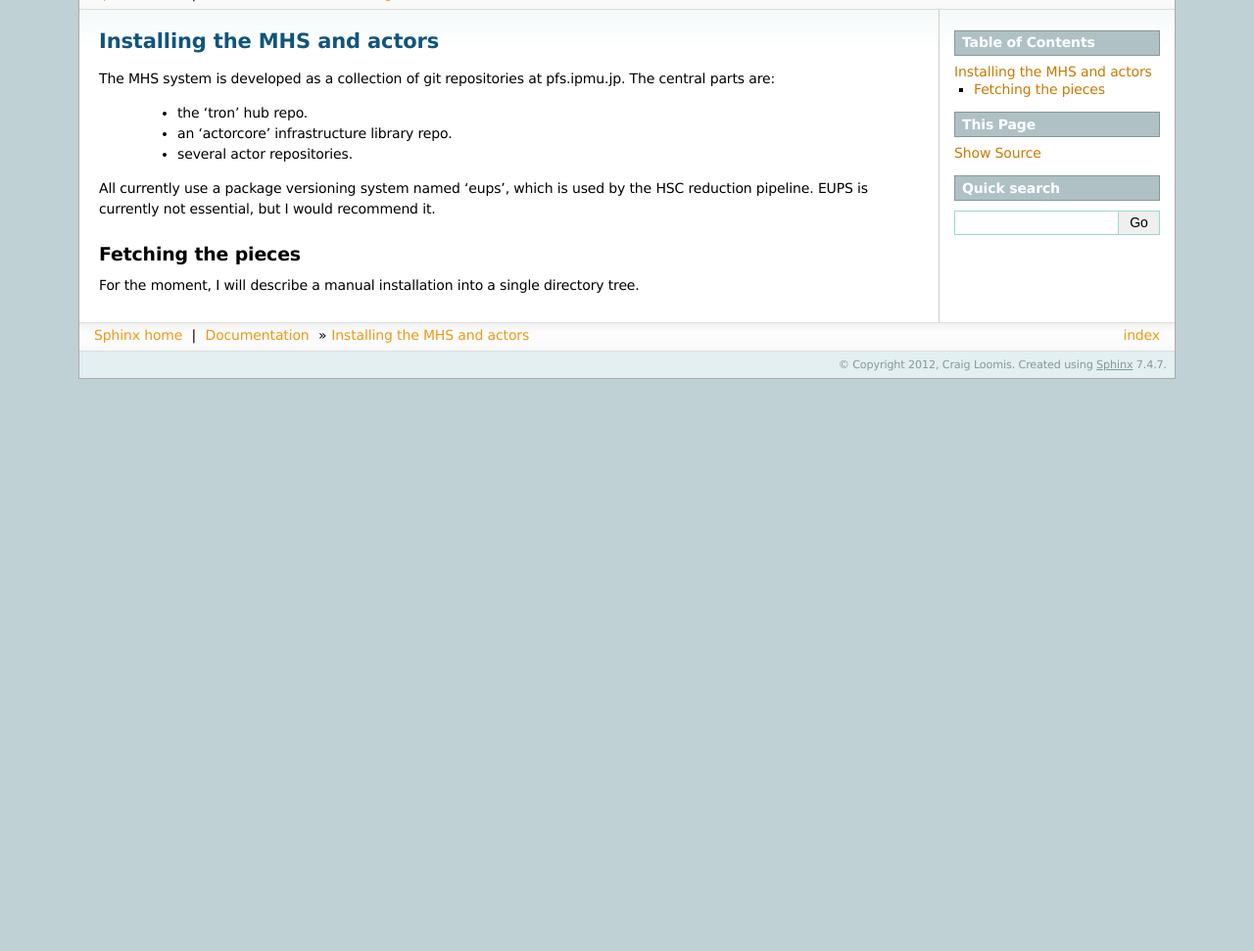
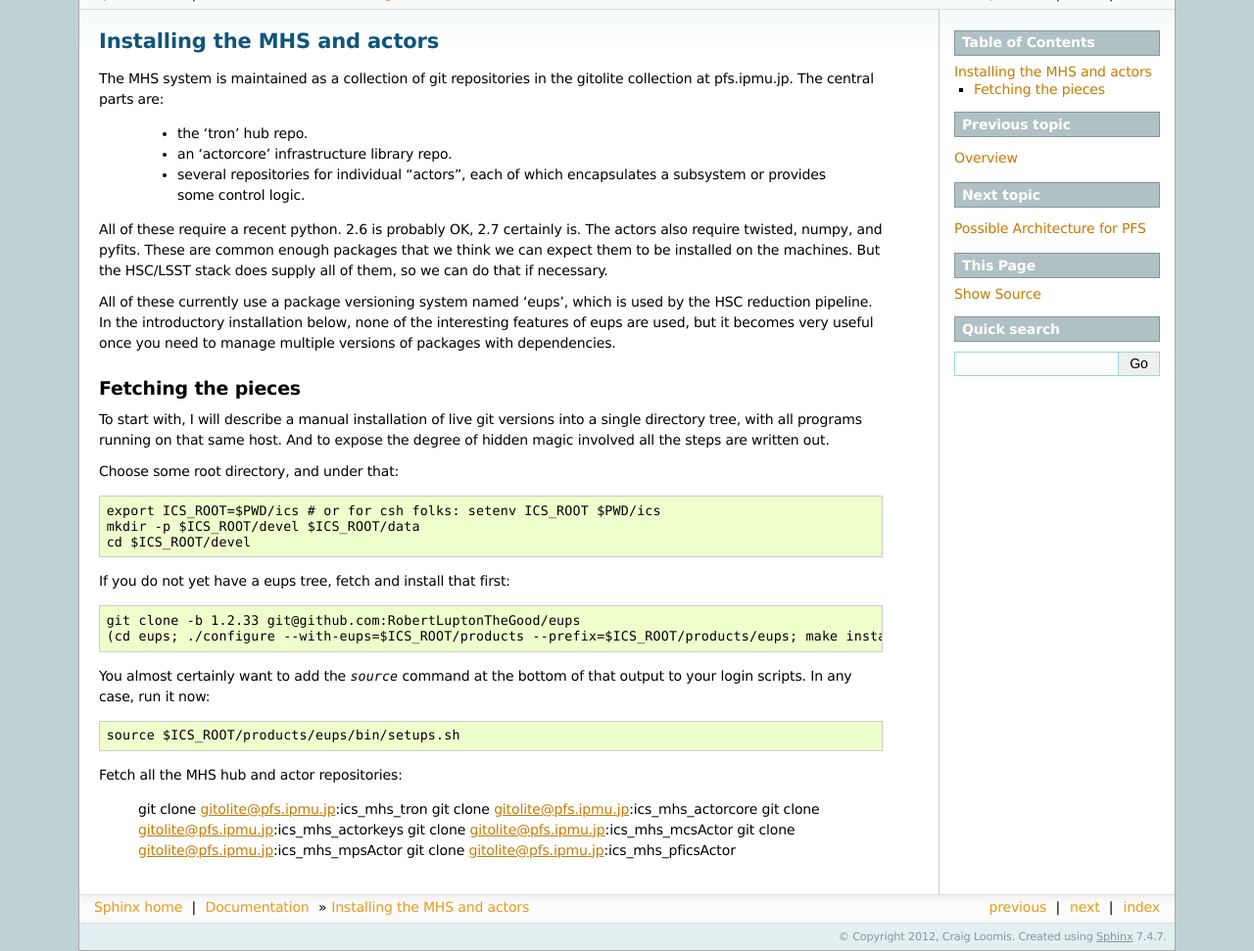
Before and after one commit to Subaru-PFS/tron_tron, a Sphinx documentation site: the page built from Docs/sphinx/INSTALL.rst, in a window 1280 px wide. Shown: the part 352-1323 px from the top of the page at 98% size. Built offline with Sphinx 7.4.7, drawn with Linux system fonts in a browser that asks for light colours; formulas are drawn with MathJax 3; before the commit the page ends 900 px from its top, so only the background shows below that.

Commit message:
update docs with crude INSTALL and some post-PDR changes

```diff
--- a/Docs/sphinx/INSTALL.rst
+++ b/Docs/sphinx/INSTALL.rst
@@ -1,20 +1,55 @@
 Installing the MHS and actors
 =============================
 
-The MHS system is developed as a collection of git repositories at
-pfs.ipmu.jp. The central parts are:
+The MHS system is maintained as a collection of git repositories in
+the gitolite collection at pfs.ipmu.jp. The central parts are:
 
  - the 'tron' hub repo.
  - an 'actorcore' infrastructure library repo.
- - several actor repositories.
+ - several repositories for individual "actors", each of which
+   encapsulates a subsystem or provides some control logic.
 
-All currently use a package versioning system named 'eups', which is
-used by the HSC reduction pipeline. EUPS is currently not essential,
-but I would recommend it.
+All of these require a recent python. 2.6 is probably OK, 2.7
+certainly is. The actors also require twisted, numpy, and
+pyfits. These are common enough packages that we think we can expect
+them to be installed on the machines. But the HSC/LSST stack does
+supply all of them, so we can do that if necessary.
 
+All of these currently use a package versioning system named 'eups',
+which is used by the HSC reduction pipeline. In the introductory
+installation below, none of the interesting features of eups are used,
+but it becomes very useful once you need to manage multiple versions
+of packages with dependencies.
 
 Fetching the pieces
 -------------------
 
-For the moment, I will describe a manual installation into a single
-directory tree.
+To start with, I will describe a manual installation of live git
+versions into a single directory tree, with all programs running on
+that same host. And to expose the degree of hidden magic involved all
+the steps are written out.
+
+Choose some root directory, and under that::
+
+    export ICS_ROOT=$PWD/ics # or for csh folks: setenv ICS_ROOT $PWD/ics
+    mkdir -p $ICS_ROOT/devel $ICS_ROOT/data
+    cd $ICS_ROOT/devel
+
+If you do not yet have a eups tree, fetch and install that first::
+
+    git clone -b 1.2.33 git@github.com:RobertLuptonTheGood/eups
+    (cd eups; ./configure --with-eups=$ICS_ROOT/products --prefix=$ICS_ROOT/products/eups; make install)
+
+You almost certainly want to add the `source` command at the bottom of
+that output to your login scripts. In any case, run it now::
+
+    source $ICS_ROOT/products/eups/bin/setups.sh
+
+Fetch all the MHS hub and actor repositories:
+
+    git clone gitolite@pfs.ipmu.jp:ics_mhs_tron
+    git clone gitolite@pfs.ipmu.jp:ics_mhs_actorcore
+    git clone gitolite@pfs.ipmu.jp:ics_mhs_actorkeys
+    git clone gitolite@pfs.ipmu.jp:ics_mhs_mcsActor
+    git clone gitolite@pfs.ipmu.jp:ics_mhs_mpsActor
+    git clone gitolite@pfs.ipmu.jp:ics_mhs_pficsActor
--- a/Docs/sphinx/index.rst
+++ b/Docs/sphinx/index.rst
@@ -11,12 +11,13 @@ Contents
 .. toctree::
 
  overview
+ INSTALL
  PFS
  toyMain
  keywords
  summary
 
-TODO
+TODO (for this document)
 ----
 
 .. todolist::
--- a/Docs/sphinx/toyMain.rst
+++ b/Docs/sphinx/toyMain.rst
@@ -1,6 +1,6 @@
 .. _toyActor:
 
-Hello, World, or a Toy actor
+Hello, Camera: a simple actor
 ==============================
 
 This is a nearly complete example of a working actor. One main
@@ -36,6 +36,4 @@ running. In practice, actors can be developed without being restarted.
 .. literalinclude:: ToyCmd.py
    :linenos:
 
-.. todo:: Put tron and the toyActor in some PFS-accessible git repo.
-.. todo:: consolidate the three underlying library products into one.
 .. todo:: make a one-click installer
```
Also changed, not shown: Docs/sphinx/overview.rst (+10 -8 lines).
